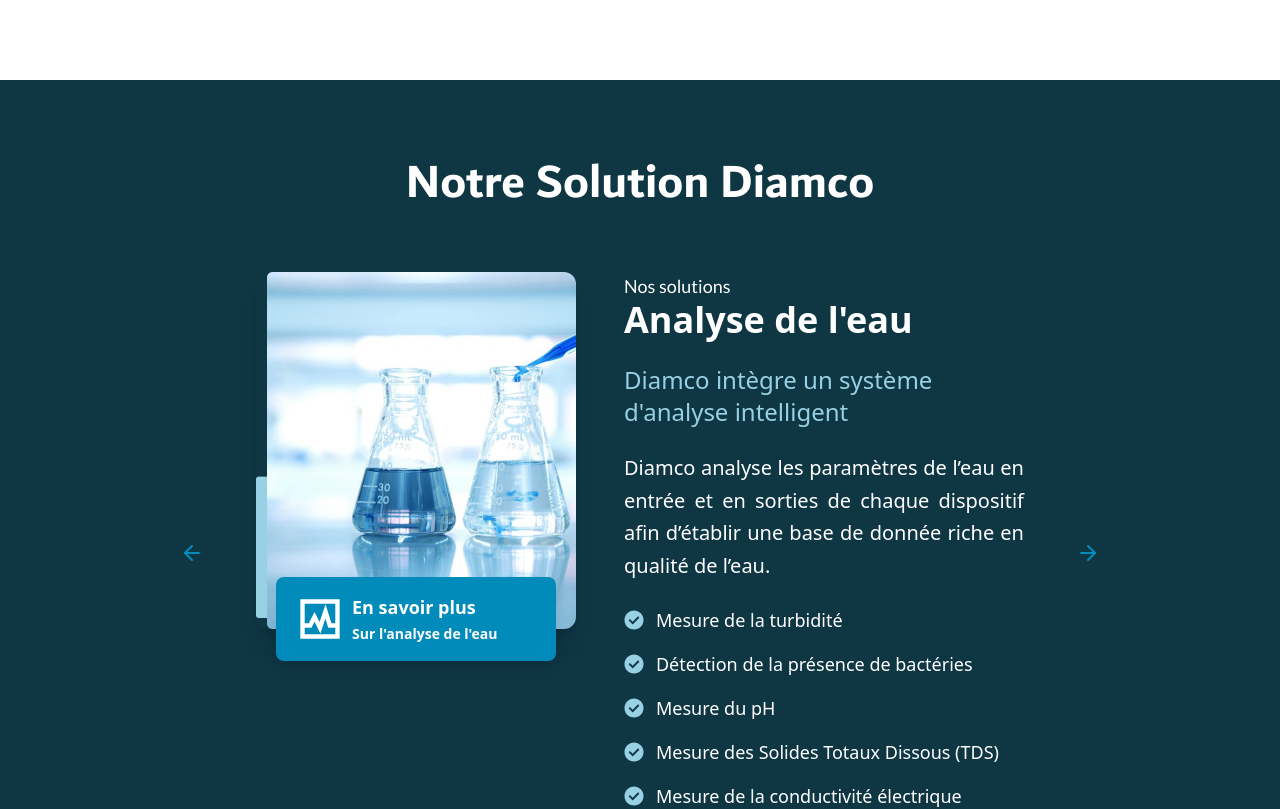
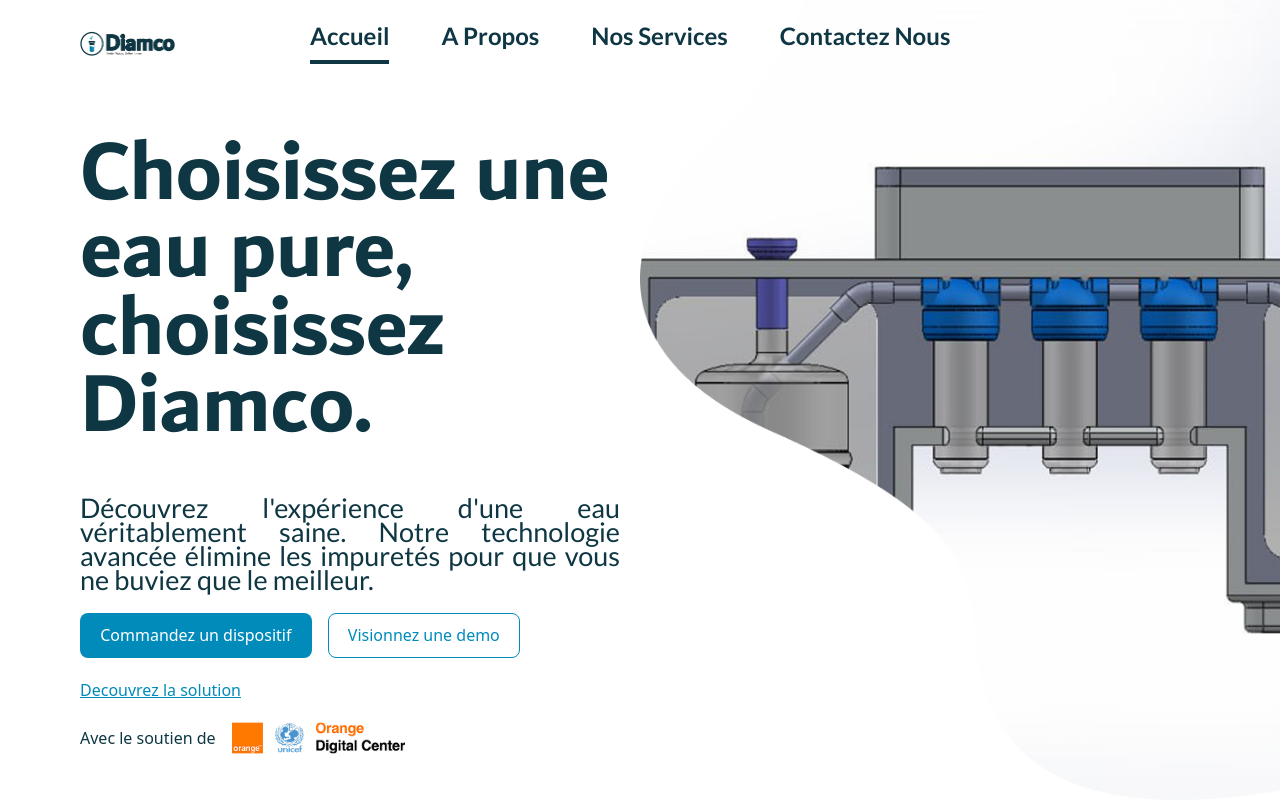
Before and after one commit to Glynno22/diamcoLanding, a React (Vite) app: page / in a window 1280 px wide. Shown: the top 809 px of the page. Built offline with nearby package versions, Linux system fonts and the light colour scheme.

Commit message:
Modif apporter

```diff
--- a/src/App.jsx
+++ b/src/App.jsx
@@ -56,6 +56,126 @@
 
   return (
     <div className="w-full overflow-x-hidden bg-white">
+      {/* Section principale */}
+      <div className="bg-white flex min-h-screen w-full">
+        {/* NavBar fixe */}
+        <div className='absolute top-0 left-0 right-0  bg-amber-10 z-10'>
+          <NavBar/>
+        </div>
+
+        {/* Contenu principal */}
+        <motion.div
+          className='bg-green-10 flex-1 pt-[80px]'
+          initial={{ opacity: 0, scale: 1.2 }}
+          animate={{ opacity: 1, scale: 1 }}
+          transition={transition}
+          style={{
+            paddingLeft: width >= 950 ? "80px" : "20px",
+            paddingRight: "20px",
+            height: "100vh",
+            flexDirection: "column",
+            justifyContent: "center",
+            display: "flex",
+            maxWidth: width >= 950 ? "50%" : "100%"
+          }}
+        >
+          <div className='p-2.5 pl-0'>
+            <span
+              style={{
+                fontFamily: "Dubai Bold",
+                color: variable.primaire,
+                fontSize: width >= 950 ? 86 : 48,
+                lineHeight: 0.9,
+                letterSpacing: -0.32,
+                display: "block"
+              }}
+            >
+              Choisissez une eau pure, choisissez Diamco.
+            </span>
+          </div>
+
+          <div className='mt-10 w-full'>
+            <span
+              style={{
+                textAlign: "justify",
+                fontFamily: "Lato",
+                fontSize: width >= 950 ? 27 : 18,
+                lineHeight: 0.9,
+                letterSpacing: 0,
+                color: "#0E3643",
+                display: "block"
+              }}
+            >
+              Découvrez l'expérience d'une eau véritablement saine. Notre technologie avancée élimine les impuretés
+              pour que vous ne buviez que le meilleur.
+            </span>
+          </div>
+
+          <div className='mt-5 w-full flex flex-col sm:flex-row items-start sm:items-center gap-4'>
+            <button
+              className='px-6 py-3 text-white rounded-full'
+              style={{ backgroundColor: variable.secondaire }}
+            >
+              Commandez un dispositif
+            </button>
+            <button
+              className='px-6 py-3 border rounded-full flex items-center gap-2'
+              style={{
+                backgroundColor: "white",
+                borderColor: variable.secondaire,
+                color: variable.secondaire
+              }}
+            >
+              {/* <img src={Group} alt="" />  */}
+              <span>Visionnez une demo</span>
+            </button>
+          </div>
+
+          <div className='mt-5'>
+            <a
+              href=""
+              style={{
+                scrollBehavior: "smooth",
+                textDecoration: "underline",
+                color: variable.secondaire
+              }}
+            >
+              Decouvrez la solution
+            </a>
+          </div>
+
+          <div className='mt-5 bg-white'>
+            <div className=' flex flex-col sm:flex-row justify-start items-center gap-4 '>
+              <div className=''>
+                <p style={{ color: variable.primaire }}>Avec le soutien de</p>
+              </div>
+              <div className='flex flex-wrap items-center gap-2'>
+                <img src={orange} alt="" className="h-8" />
+                {/* <img src={eau} alt="" className="h-8" /> */}
+                <img src={unicef} alt="" className="h-8" />
+                {/* <img src={bio} alt="" className="h-8" /> */}
+                <img src={odc} alt="" className="h-8" />
+              </div>
+            </div>
+          </div>
+        </motion.div>
+
+        {/* Image de fond - uniquement sur desktop */}
+        {width >= 950 && (
+          <motion.div
+            key={currentIndex} // permet l’animation quand l’image change
+            className='flex-1 h-screen bg-no-repeat bg-cover'
+            style={{
+              backgroundImage: `url(${images[currentIndex]})`,
+              maxWidth: "50%"
+            }}
+            initial={{ opacity: 0 }}
+            animate={{ opacity: 1 }}
+            exit={{ opacity: 0 }}
+            transition={{ duration: 1 }}
+          />
+        )}
+      </div>
 
       {/* Contenu additionnel - maintenant dans le flux normal */}
       <div className="w-full">
@@ -80,7 +200,7 @@
         </section>
 
         <section id="contact">
-          <ContactSection/>
+          {/*<ContactSection/>*/}
         </section>
 
         <Footer/>
```
